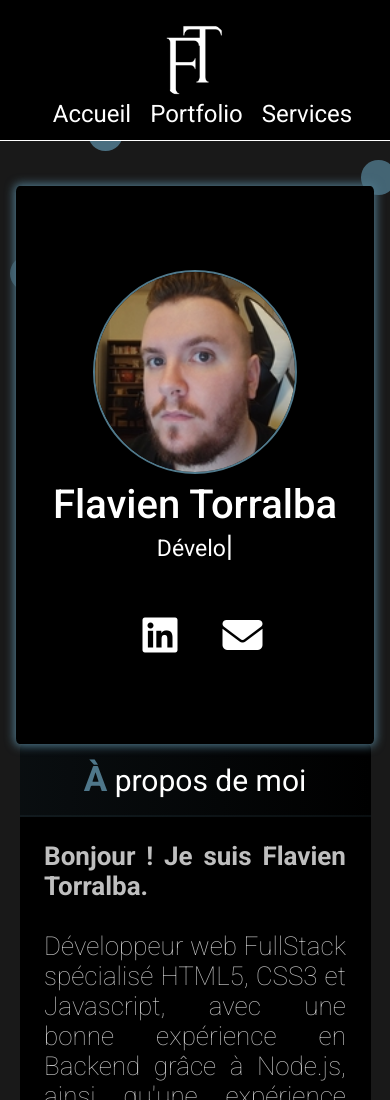
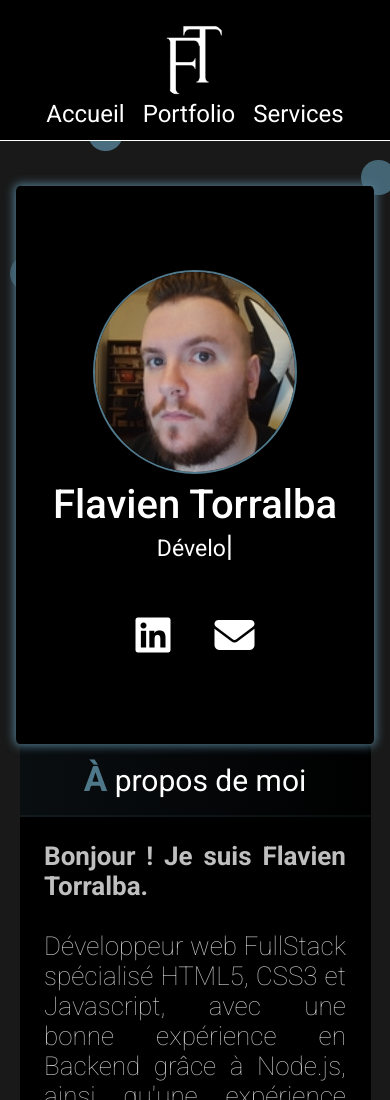
Before and after one commit to Kylzo/Site_Pro, a plain HTML site: page index.html in a window 390 px wide. Shown: the top 1100 px of the page. Drawn offline with nearby package versions, Linux system fonts and the light colour scheme.

Commit message:
Responsive V1.1

```diff
--- a/css/style.css
+++ b/css/style.css
@@ -608,4 +608,9 @@
             .navUn {
                 flex-direction: column;
             }
+
+            a {
+                padding-left: 0px ;
+                padding: 7px;
+            }
         }
```
